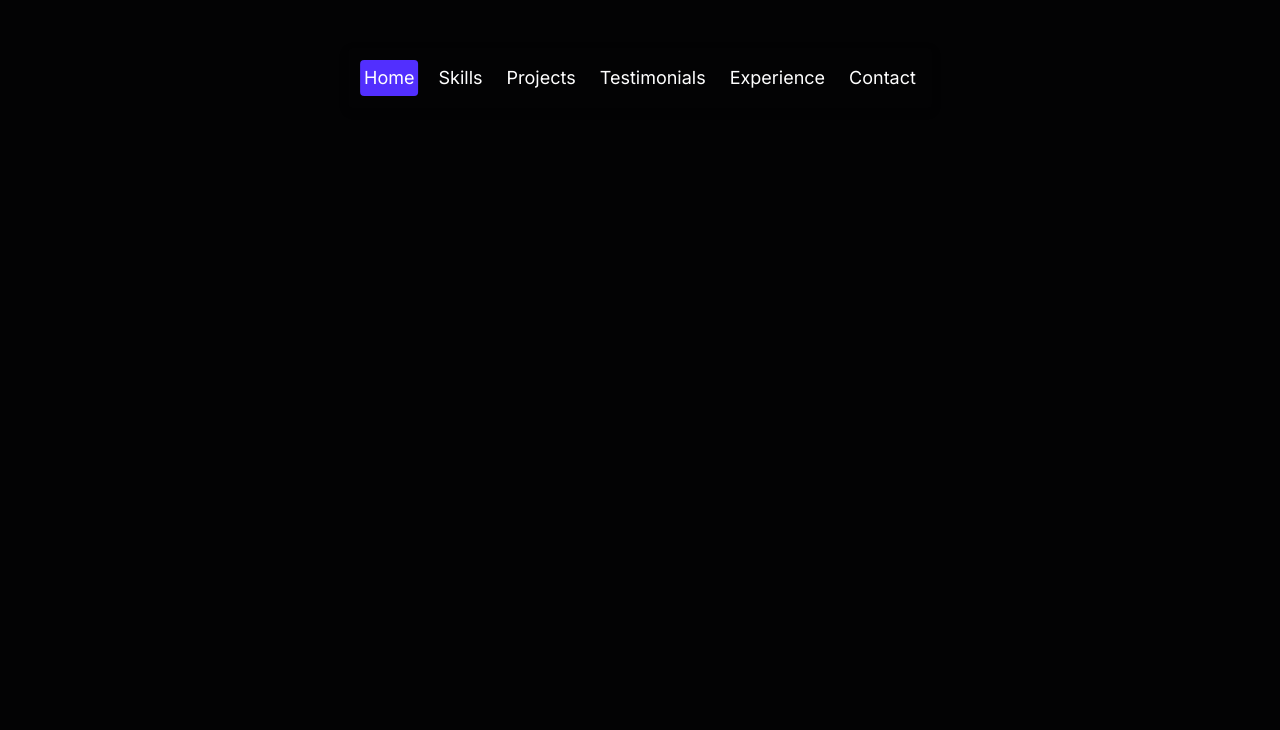
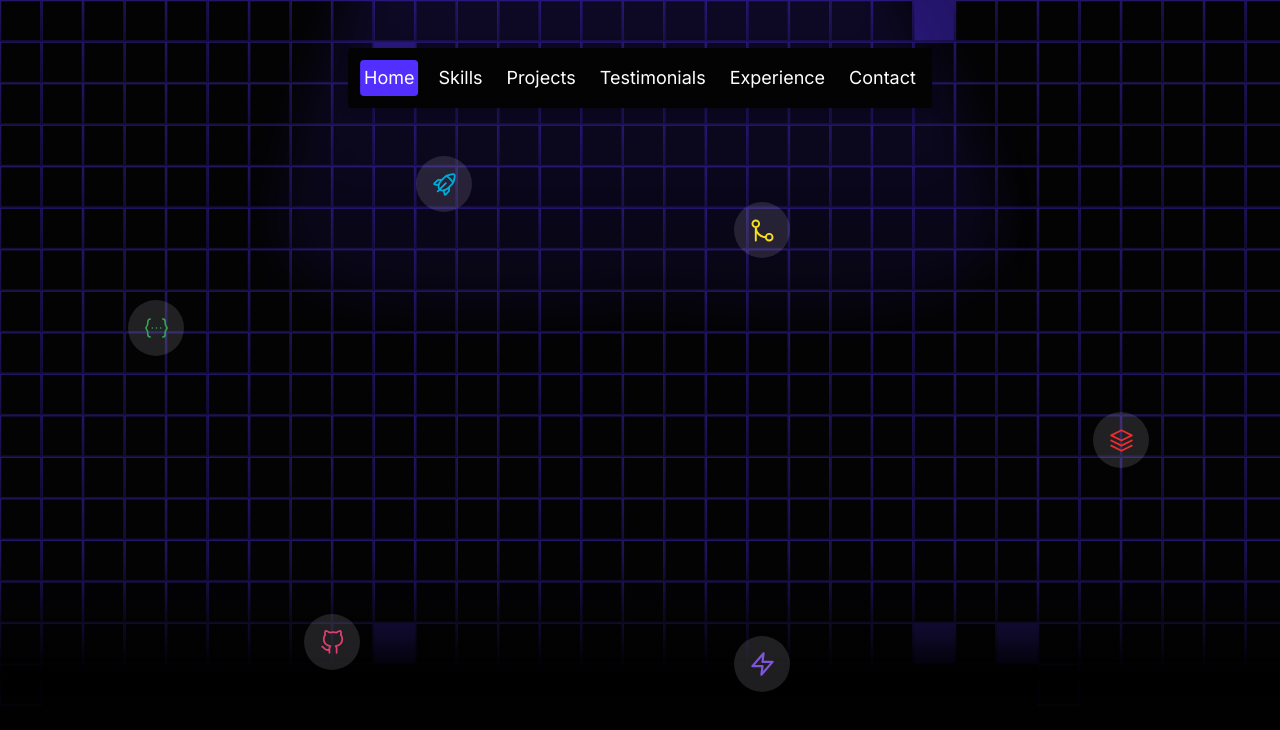
Before and after one commit to Kaarti22/portfolio-application, a Next.js app: page / in a window 1280 px wide. Shown: the top 730 px of the page. Built offline with nearby package versions, Linux system fonts and the light colour scheme.

Commit message:
top background section view

```diff
--- /dev/null
+++ b/app/components/Hero/TopBackground.tsx
@@ -0,0 +1,81 @@
+import Image from "next/image";
+import React from "react";
+
+const TopBackground = () => {
+  return (
+    <>
+      <div className="absolute w-full max-w-[360px] md:max-w-screen-lg h-[285px] md:h-[656px] top-[188px] md:top-11 left-1/2 -translate-x-1/2 md:overflow-x-hidden z-10">
+        <div className="w-full h-full relative">
+          <div className="circle-icon top-0 left-[171px] md:top-28 md:left-72">
+            <Image
+              src={"/rocket_icon.svg"}
+              alt="Rocket Icon"
+              width={23}
+              height={23}
+            />
+          </div>
+          <div className="circle-icon top-[162px] -left-5 md:top-64 md:left-0">
+            <Image
+              src={"/bracket_icon.svg"}
+              alt="Bracket Icon"
+              width={23}
+              height={23}
+            />
+          </div>
+          <div className="circle-icon top-60 left-[149px] md:top-[570px] md:left-44">
+            <Image
+              src={"/github_icon.svg"}
+              alt="Github Icon"
+              width={23}
+              height={23}
+            />
+          </div>
+          <div className="hidden md:circle-icon md:top-[592px] md:left-[606px]">
+            <Image
+              src={"/electricity_icon.svg"}
+              alt="Electricity Icon"
+              width={23}
+              height={23}
+            />
+          </div>
+          <div className="hidden md:circle-icon md:top-[158px] md:left-[606px]">
+            <Image
+              src={"/merge_icon.svg"}
+              alt="Merge Icon"
+              width={23}
+              height={23}
+            />
+          </div>
+          <div className="hidden md:circle-icon md:top-[368px] md:left-[965px]">
+            <Image
+              src={"/stack_icon.svg"}
+              alt="Stack Icon"
+              width={23}
+              height={23}
+            />
+          </div>
+        </div>
+      </div>
+      <img
+        src="/top_highlight.svg"
+        alt="Top dark mode background highlight"
+        width={809}
+        height={877}
+        className="absolute top-[-515px] hidden dark:md:block left-1/2 -translate-x-1/2"
+      />
+      <img
+        src="/top_highlight_mobile.svg"
+        alt="Top dark mode background highlight for mobile"
+        width={429}
+        height={465}
+        className="absolute top-[-229px] hidden dark:block dark:md:hidden left-1/2 -translate-x-1/2"
+      />
+      <div className="absolute top-0 w-full h-[795px] bg-repeat-x bg-[url('/top_bg_light.svg')] bg-[auto_auto] hidden dark:hidden md:block" />
+      <div className="absolute top-0 w-full h-[600px] bg-repeat-x bg-[url('/top_bg_mobile_light.svg')] bg-[auto_auto] dark:hidden md:hidden" />
+      <div className="absolute top-0 w-full h-[795px] bg-repeat-x bg-[url('/top_bg_dark.svg')] bg-[auto_auto] hidden md:dark:block" />
+      <div className="absolute top-0 w-full h-[600px] bg-repeat-x bg-[url('/top_bg_mobile_dark.svg')] bg-[auto_auto] hidden dark:block dark:md:hidden" />
+    </>
+  );
+};
+
+export default TopBackground;
--- a/app/globals.css
+++ b/app/globals.css
@@ -26,4 +26,8 @@
   .card-shadow {
     @apply shadow-[0_3px_10px_rgb(0,0,0,0.2)];
   }
+
+  .circle-icon {
+    @apply flex items-center justify-center rounded-full w-11 h-11 md:w-14 md:h-14 bg-[#f4ebff] bg-opacity-[12%] absolute;
+  }
 }
--- a/app/page.tsx
+++ b/app/page.tsx
@@ -1,7 +1,10 @@
+import TopBackground from "./components/Hero/TopBackground";
 import Navbar from "./components/Navbar";
 
 export default function Home() {
   return <div className="relative overflow-clip" id="home">
+    <div className="w-screen h-screen"></div>
     <Navbar/>
+    <TopBackground/>
   </div>
 }
```
